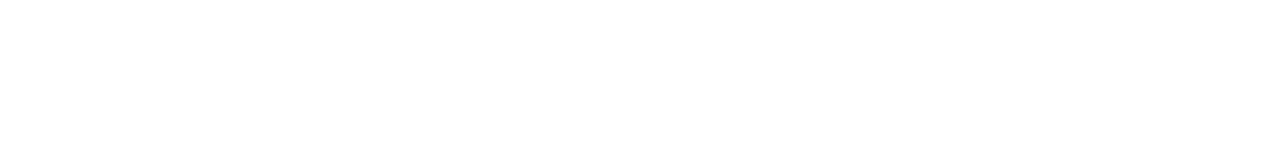
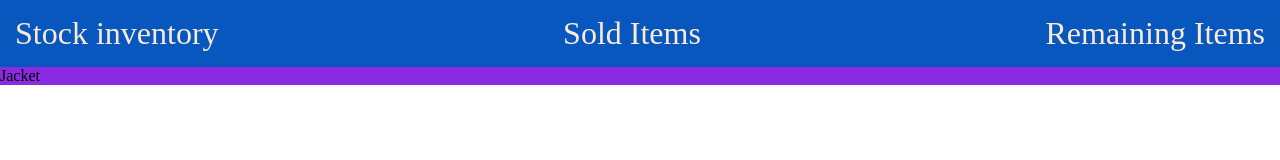
Before and after one commit to Ricky-790/third_bench_ee, a plain HTML site: page index.html in a window 1280 px wide. Drawn offline with Linux system fonts and the light colour scheme.

Commit message:
nav bar completed

```diff
--- a/css/style.css
+++ b/css/style.css
@@ -3,3 +3,18 @@
     margin: 0;
     box-sizing: border-box;
 }
+
+.navbar{
+    padding: 15px;
+    background-color:rgb(8, 87, 190);
+    font-size: 2rem;
+}
+.tabs{
+    text-decoration: none;
+    color: antiquewhite;
+    display: flex;
+    justify-content: space-between;
+}
+.stock{
+    background-color: blueviolet;
+}
--- a/index.html
+++ b/index.html
@@ -3,9 +3,31 @@
 <head>
     <meta charset="UTF-8">
     <meta name="viewport" content="width=device-width, initial-scale=1.0">
+    <link rel="stylesheet" href="./css/style.css">
     <title>Third Bench</title>
 </head>
 <body>
-
+    <nav class="navbar">
+        <ul class="tabs">
+            <p class="nav-items">
+                Stock inventory
+            </p>
+            <p class="nav-items">
+                Sold Items
+            </p>
+            <p class="nav-items">
+                Remaining Items
+            </p>
+        </ul>
+      </nav>
+      <section class="stock">
+        <ul>
+            <li>
+                <div>
+                    <p>Jacket</p>
+                </div>
+            </li>
+        </ul>
+    </section>
 </body>
 </html>
```
